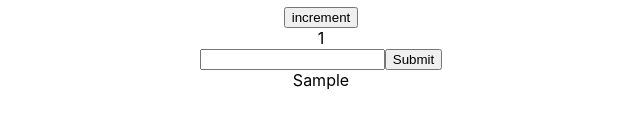
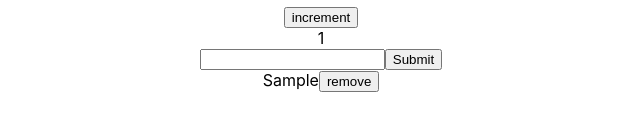
Before and after one commit to AidenOliver/test-app2, a React (Create React App) app: page / in a window 1280 px wide. Both pictures are taken after typing "Sample" into the empty fields and a click on the button "Submit". Shown: the part 298-428 px from the top of the page, without its empty margins (319-959 px from the left). Built offline with nearby package versions, Linux system fonts and the light colour scheme.

Commit message:
added materialUI dependency, added remove function

```diff
--- a/package.json
+++ b/package.json
@@ -3,6 +3,7 @@
   "version": "0.1.0",
   "private": true,
   "dependencies": {
+    "@material-ui/core": "^4.11.2",
     "@testing-library/jest-dom": "^5.11.6",
     "@testing-library/react": "^11.2.2",
     "@testing-library/user-event": "^12.5.0",
--- a/src/components/Form.js
+++ b/src/components/Form.js
@@ -1,4 +1,5 @@
 import React, {useState} from 'react'
+// import {Button} from '@material-ui/core'
 
 const Form = () => {
     // input value state
@@ -23,6 +24,12 @@ const Form = () => {
         setItems(newItems)
     }
 
+    const removeItems = (index) => {
+        const newItems = [...items]
+        newItems.splice(index, 1)
+        setItems(newItems)
+    }
+
     return (
         <div className="Form">
             <div>{items.length}</div>
@@ -37,7 +44,11 @@ const Form = () => {
 
             <div className="items">
                 {items.map((item, idx) => (
-                    <div key={idx}>{item.text}</div>
+                    <div key={idx}>
+                        {item.text}
+                        {/* initiliaze remove function inside onClick with arrow function, pass in idx to removeItems*/}
+                        <button onClick={() => removeItems(idx)}>remove</button>
+                    </div>
                 ))}
             </div>
         </div>
```
Also changed, not shown: src/Styles/Styles.js (added), 2 other files (tests, documents, lock files or other folders).
